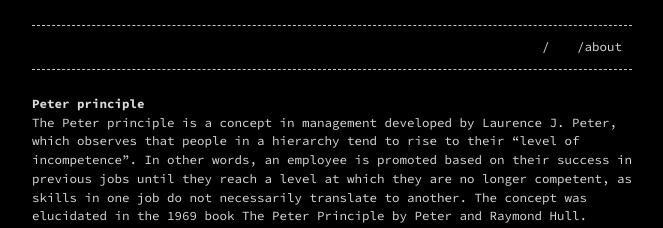
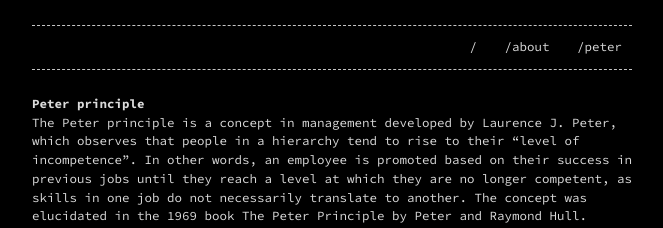
Before and after one commit to esccode/esccode.github.io, a Jekyll site: the page built from peter.md, in a window 1280 px wide. Shown: the top 228 px of the page, without its empty margins (308-971 px from the left). Built offline with Jekyll 4.4.1, drawn with Linux system fonts in a browser that asks for light colours.

Commit message:
Update _config.yml

```diff
--- a/_config.yml
+++ b/_config.yml
@@ -15,6 +15,7 @@ github_username:  keca13
 header_pages:
 - index.md
 - about.md
+- peter.md
 - _categories/one-kategoria.md
 
 
```
